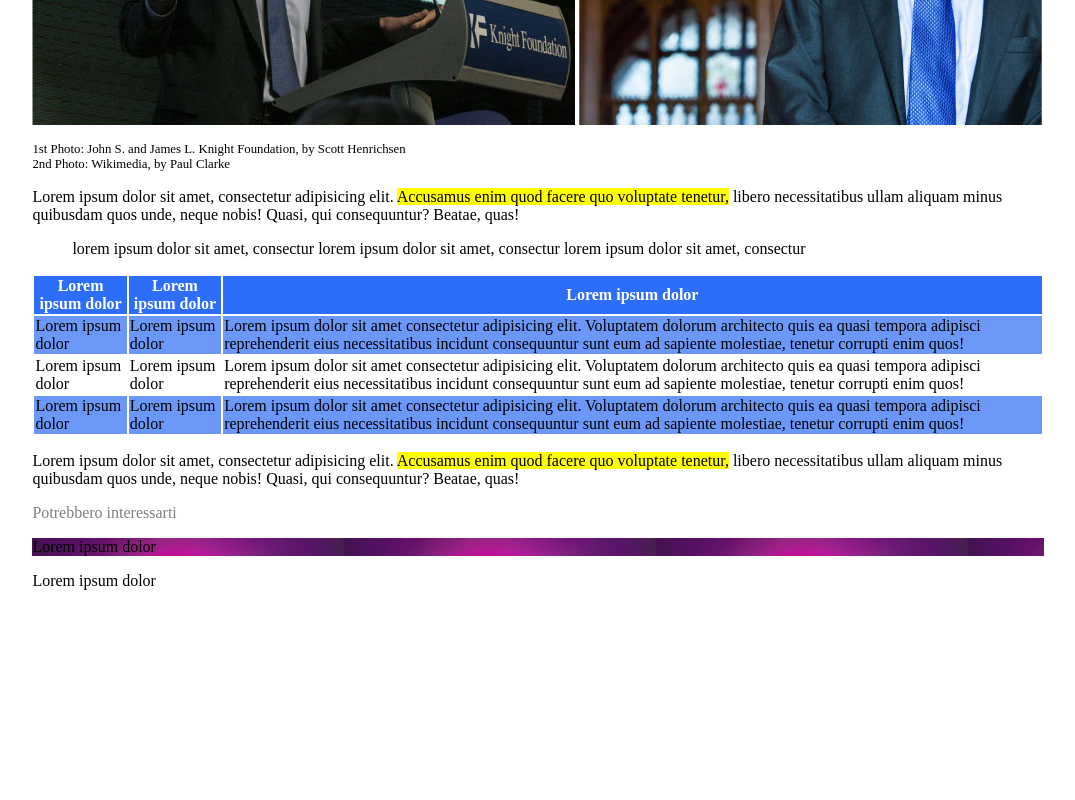
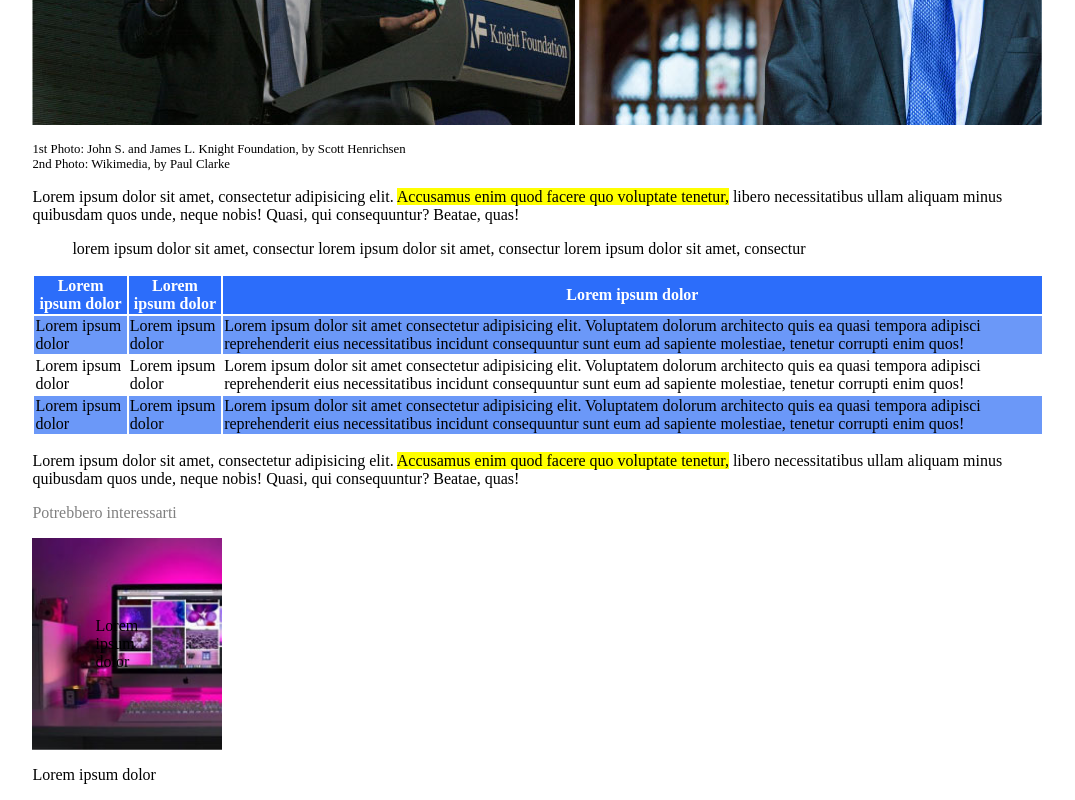
Before and after one commit to Sergjio97/html-css-booleaner, a plain HTML site: page index.html in a window 1280 px wide. Shown: the part 480-1280 px from the top of the page, without its empty margins (102-1177 px from the left). Before the commit the page ends 1086 px from the top, so only its background shows below. Drawn offline with Linux system fonts and the light colour scheme.

Commit message:
foto footer

```diff
--- a/css/style.css
+++ b/css/style.css
@@ -73,10 +73,12 @@ thead{
 }
 
 .fotodinteresse{
-    height: 80%;
-    width: 80%;
+    width: 5%;
     margin: auto;
     background-image: url(../img/monitor.jpg);
+    background-size: cover;
+    padding: 5%;
+    margin-left: 10%;
 }
 
 .fotodinteresse2{
```
